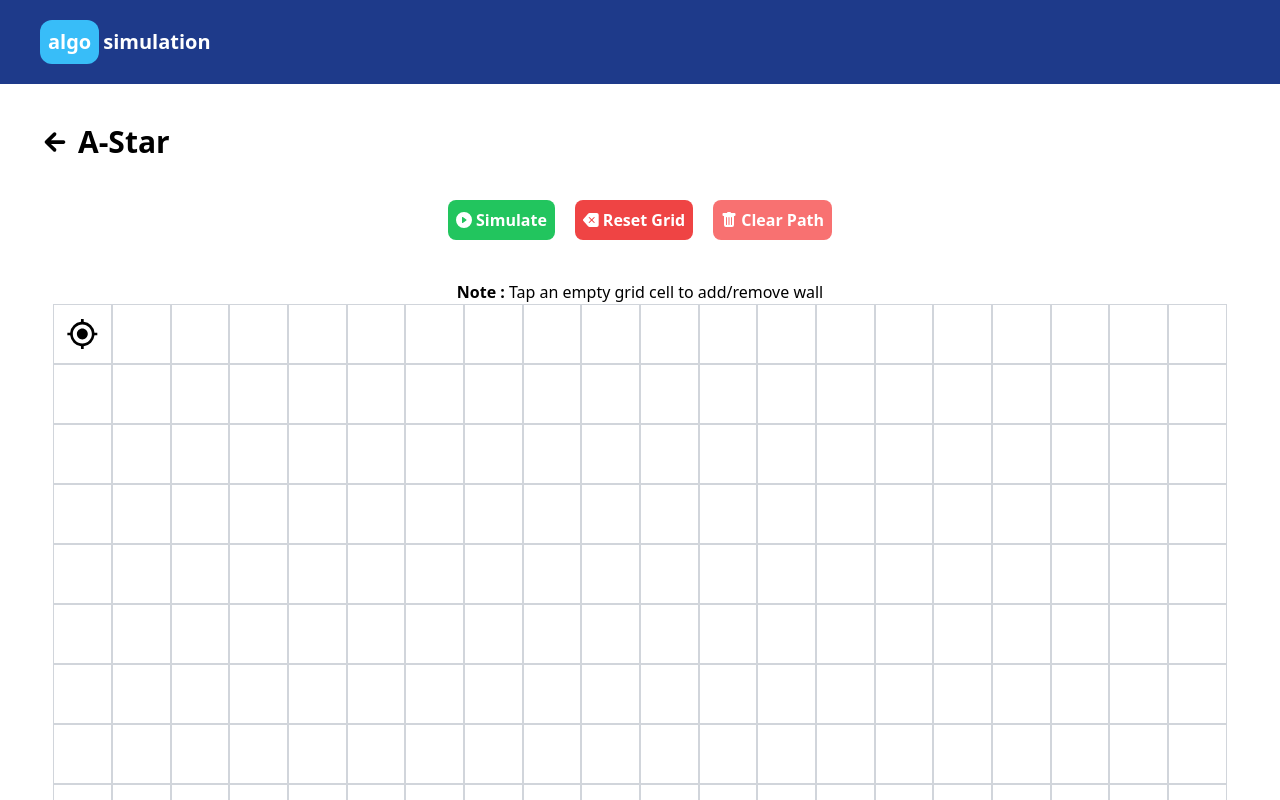
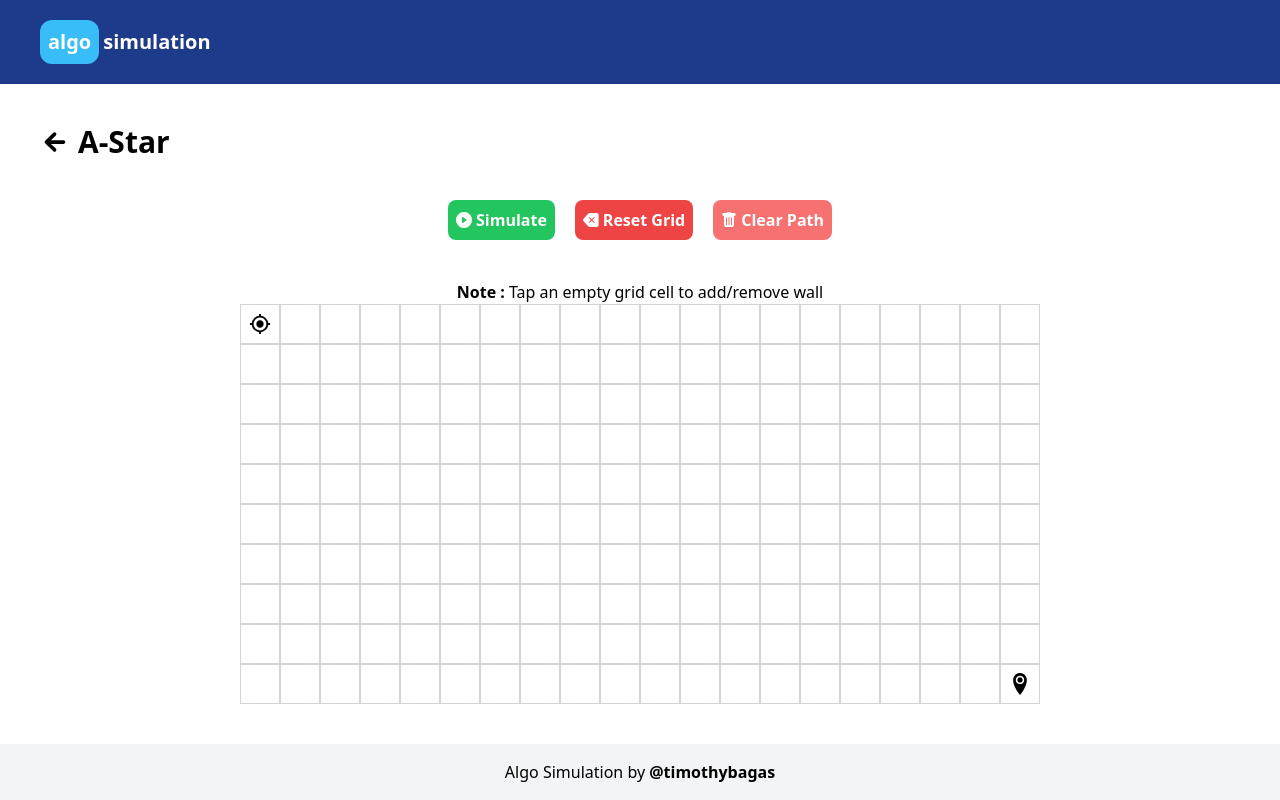
Before and after one commit to timothybagas/algo-simulation, a Next.js app: page /grid/a-star in a window 1280 px wide. Shown: the top 800 px of the page. Built offline with nearby package versions, Linux system fonts and the light colour scheme.

Commit message:
Decrease the size of grid node

```diff
--- a/components/grid/GridNode.jsx
+++ b/components/grid/GridNode.jsx
@@ -14,12 +14,12 @@ export default function GridNode({
   return (
     <div
       id={`node-${row}-${col}`}
-      className={`w-[60px] h-[60px] border border-gray-300 ${!isStartNode && !isTargetNode && isWall ? 'bg-gray-800' : ''} cursor-pointer duration-200 ease-in`}
+      className={`w-[40px] h-[40px] border border-gray-300 ${!isStartNode && !isTargetNode && isWall ? 'bg-gray-800' : ''} cursor-pointer duration-200 ease-in`}
       onMouseDown={onMouseDown}
       onMouseEnter={onMouseEnter}
       onMouseUp={onMouseUp}
     >
-      <div className="flex justify-center items-center h-full p-3 hover:p-1 duration-200 ease-in">
+      <div className="flex justify-center items-center h-full p-2 hover:p-1 duration-200 ease-in">
         {isStartNode && <MdOutlineMyLocation className="w-full h-full" />}
         {isTargetNode && <ImLocation2 className="w-full h-full" />}
       </div>
```
